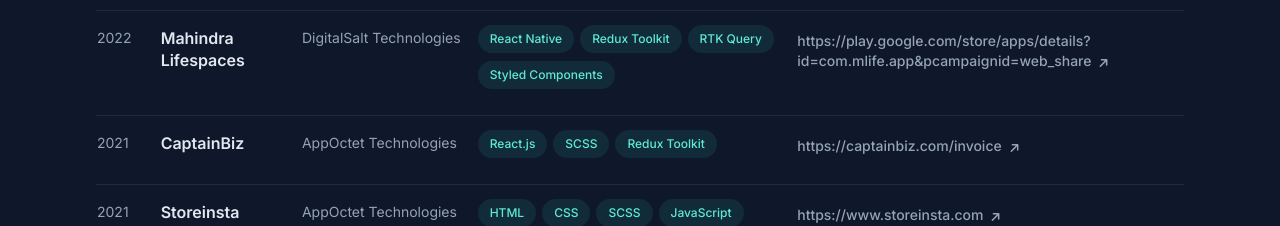
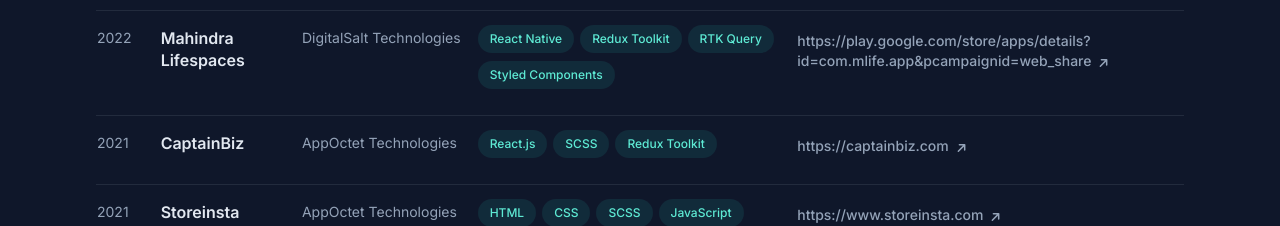
Before and after one commit to AbhishekKolge/portfolio-website, a Next.js app: page /archive in a window 1280 px wide. Shown: the part 1600-1826 px from the top of the page. Built offline with nearby package versions, Linux system fonts and the light colour scheme.

Commit message:
Update data.js

```diff
--- a/src/app/archive/data.js
+++ b/src/app/archive/data.js
@@ -146,7 +146,7 @@
     name: 'CaptainBiz',
     company: 'AppOctet Technologies',
     tags: ['React.js', 'SCSS', 'Redux Toolkit'],
-    links: ['https://captainbiz.com/invoice'],
+    links: ['https://captainbiz.com'],
   },
   {
     id: 14,
```
